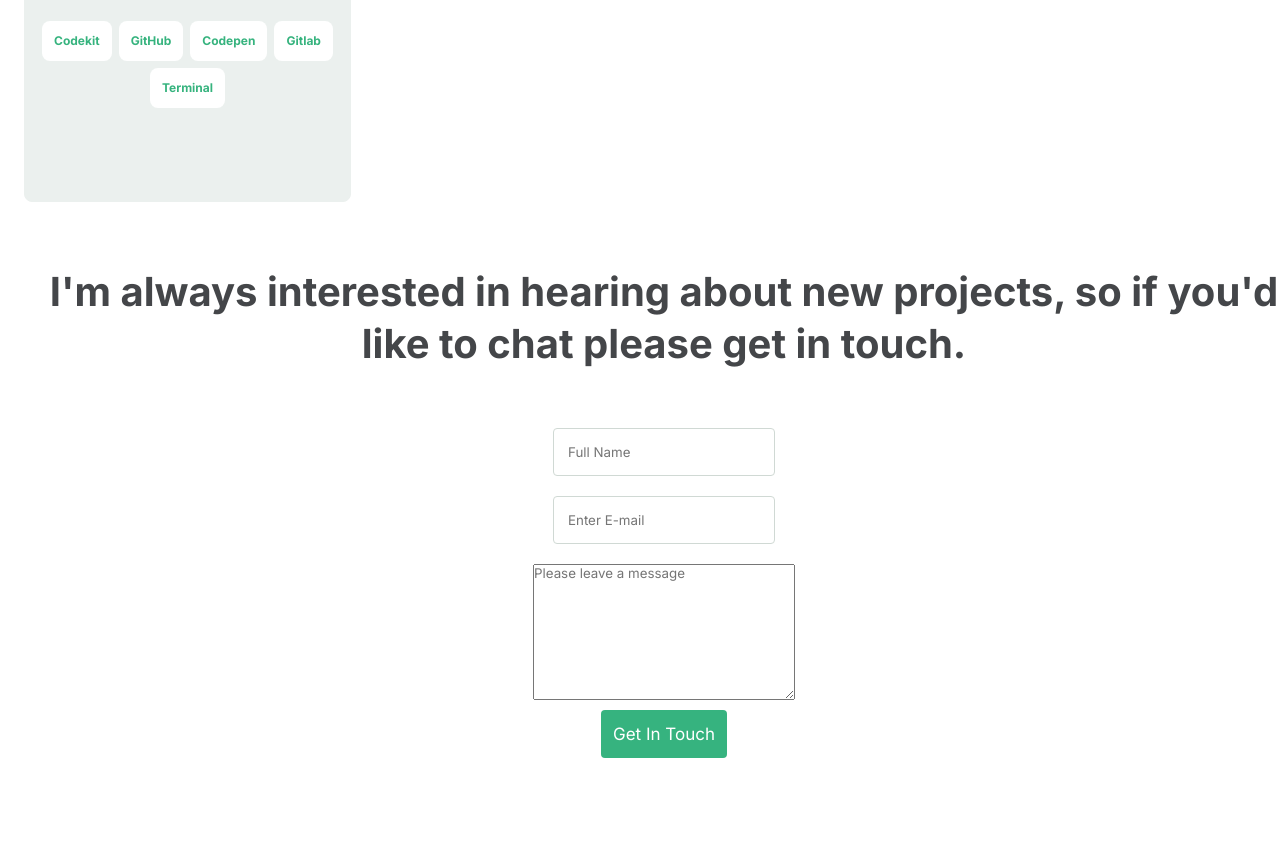
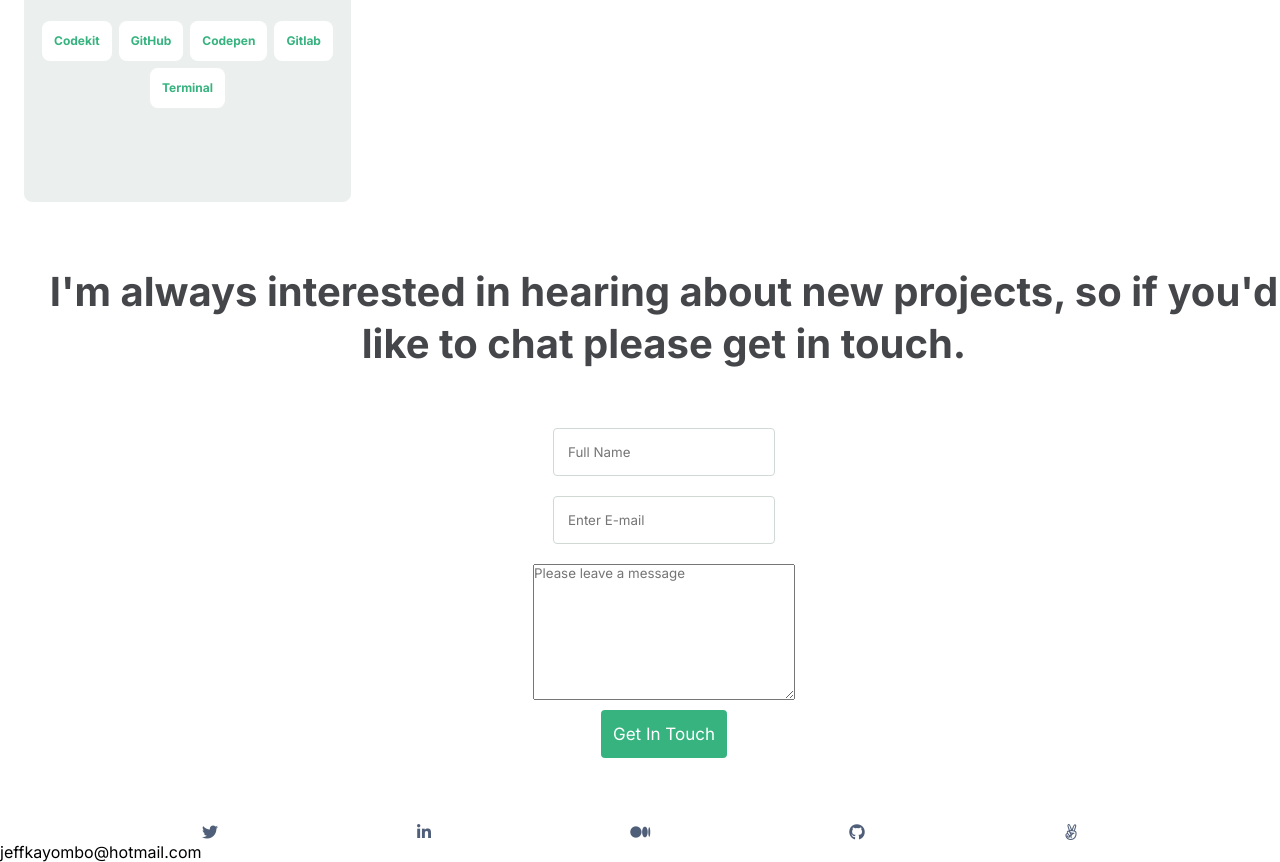
Before and after one commit to JEFFKAY16/Portfolio-Website, a website: page index.html in a window 1280 px wide. Shown: the part 3566-4428 px from the top of the page. Before the commit the page ends 4388 px from the top, so only its background shows below. Drawn offline with Linux system fonts and the light colour scheme.

Commit message:
added footer section and social media icons

```diff
--- a/index.html
+++ b/index.html
@@ -195,5 +195,20 @@
       </div>
     </form>
   </section>
+  <footer class="footer">
+    <div>
+      <ul class="social-icons">
+        <li><a href="#"><i class="fab fa-twitter"></i></a></li>
+        <li><a href="#"><i class="fab fa-linkedin-in"></i></a></li>
+        <li><a href="#"><i class="fab fa-medium-m"></i></a></li>
+        <li><a href="#"><i class="fab fa-github"></i></a></li>
+        <li><a href="#"><i class="fab fa-angellist"></i></a></li>
+      </ul>
+      <p>jeffkayombo@hotmail.com
+      </p>
+    </div>
+
+
+  </footer>
 </body>
 </html>
```
